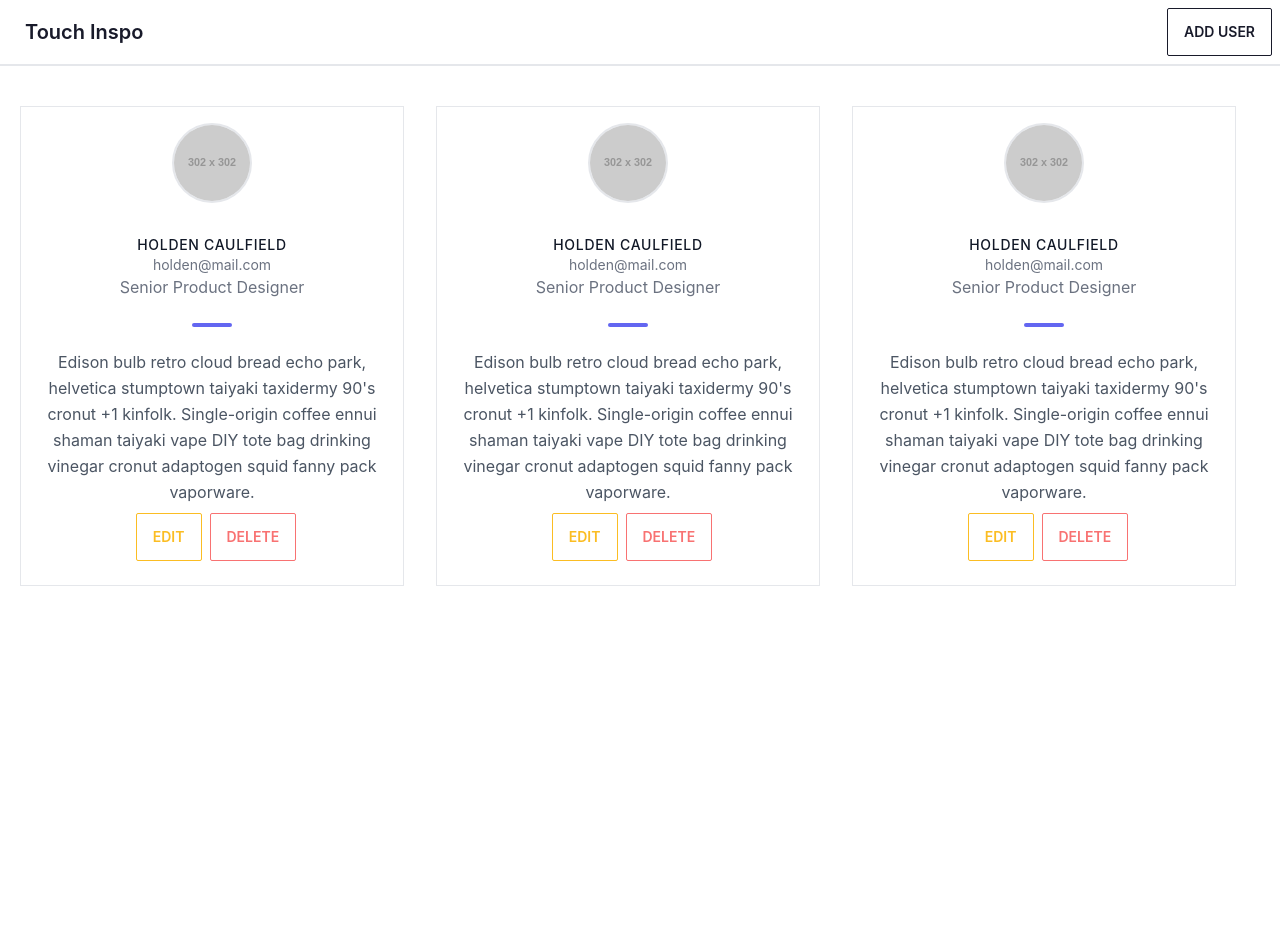
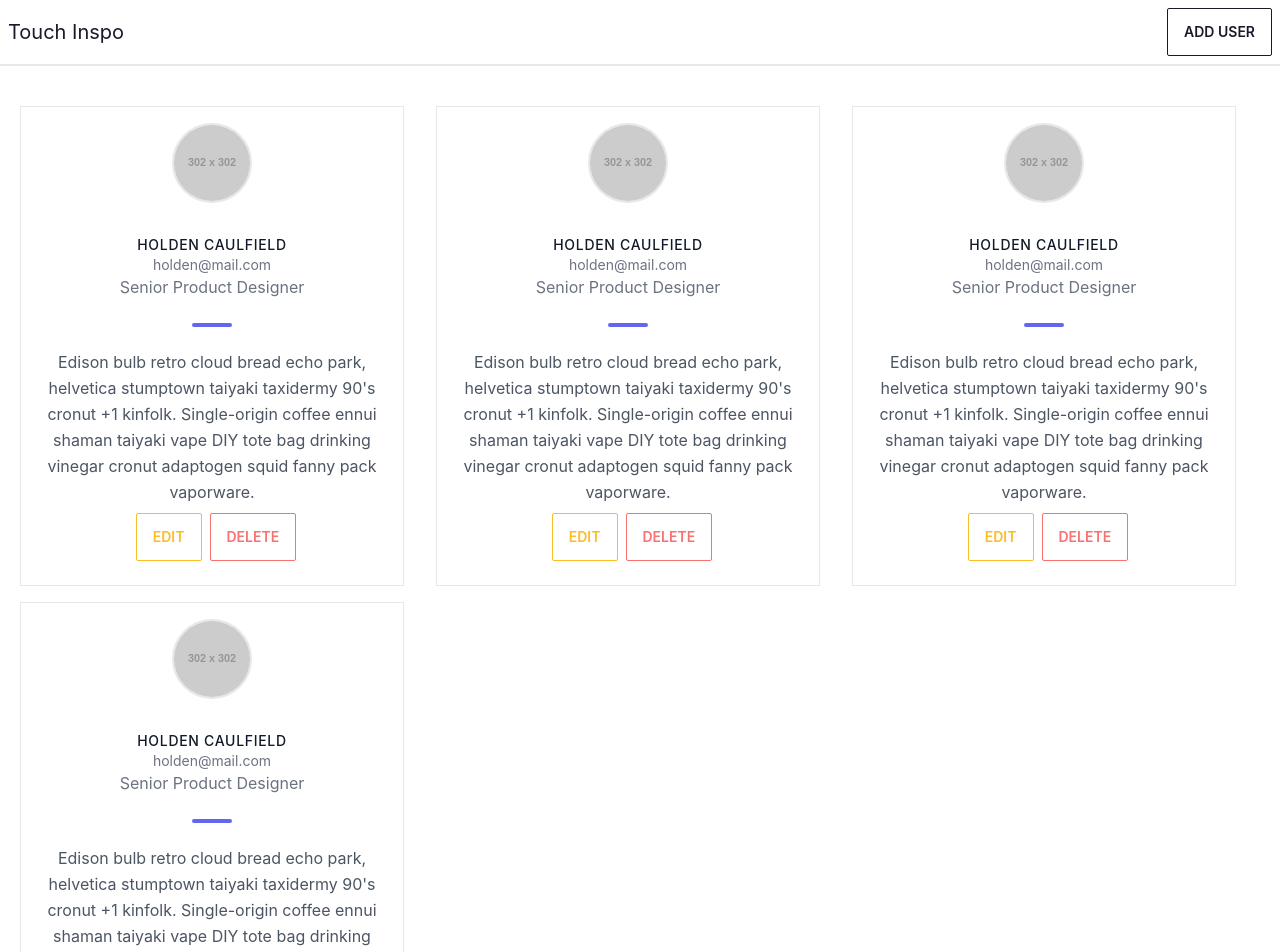
Before and after one commit to kasiliwachiye/ti, a React (Create React App) app: page / in a window 1280 px wide. Shown: the top 952 px of the page. Before the commit the page ends 800 px from the top, so only its background shows below. Built offline with nearby package versions, Linux system fonts and the light colour scheme; the HTML template or start-up script is replaced by a standard one.

Commit message:
fix minor ui bits

```diff
--- a/src/App.js
+++ b/src/App.js
@@ -10,7 +10,7 @@ function App() {
             <div className="lg:w-96 lg:mb-0 m-4 p-4 border">
               <div className="h-full text-center">
                 <img
-                  alt="testimonial"
+                  alt="user-avatar"
                   className="w-20 h-20 mb-8 object-cover object-center rounded-full inline-block border-2 border-gray-200 bg-gray-100"
                   src="https://dummyimage.com/302x302"
                 />
@@ -37,7 +37,7 @@ function App() {
             <div className="lg:w-96 lg:mb-0 m-4 p-4 border">
               <div className="h-full text-center">
                 <img
-                  alt="testimonial"
+                  alt="user-avatar"
                   className="w-20 h-20 mb-8 object-cover object-center rounded-full inline-block border-2 border-gray-200 bg-gray-100"
                   src="https://dummyimage.com/302x302"
                 />
@@ -64,7 +64,34 @@ function App() {
             <div className="lg:w-96 lg:mb-0 m-4 p-4 border">
               <div className="h-full text-center">
                 <img
-                  alt="testimonial"
+                  alt="user-avatar"
+                  className="w-20 h-20 mb-8 object-cover object-center rounded-full inline-block border-2 border-gray-200 bg-gray-100"
+                  src="https://dummyimage.com/302x302"
+                />
+                <h2 className="text-gray-900 font-medium title-font tracking-wider text-sm">
+                  HOLDEN CAULFIELD
+                </h2>
+                <p className="text-gray-500 text-sm">holden@mail.com</p>
+                <p className="text-gray-500">Senior Product Designer</p>
+                <span className="inline-block h-1 w-10 rounded bg-indigo-500 mt-6 mb-4" />
+                <p className="leading-relaxed">
+                  Edison bulb retro cloud bread echo park, helvetica stumptown
+                  taiyaki taxidermy 90's cronut +1 kinfolk. Single-origin coffee
+                  ennui shaman taiyaki vape DIY tote bag drinking vinegar cronut
+                  adaptogen squid fanny pack vaporware.
+                </p>
+                <div>
+                  <button className="btn btn-outline btn-warning m-2">
+                    Edit
+                  </button>
+                  <button className="btn btn-outline btn-error">Delete</button>
+                </div>
+              </div>
+            </div>
+            <div className="lg:w-96 lg:mb-0 m-4 p-4 border">
+              <div className="h-full text-center">
+                <img
+                  alt="user-avatar"
                   className="w-20 h-20 mb-8 object-cover object-center rounded-full inline-block border-2 border-gray-200 bg-gray-100"
                   src="https://dummyimage.com/302x302"
                 />
--- a/src/components/NavBar.js
+++ b/src/components/NavBar.js
@@ -4,7 +4,7 @@ const NavBar = () => {
   return (
     <div className="navbar border-b-2">
       <div className="navbar-start">
-        <a className="btn btn-ghost normal-case text-xl">Touch Inspo</a>
+        <h1 className=" normal-case text-xl">Touch Inspo</h1>
       </div>
       <div className="navbar-end">
         <a className="btn btn-outline">Add User</a>
```
